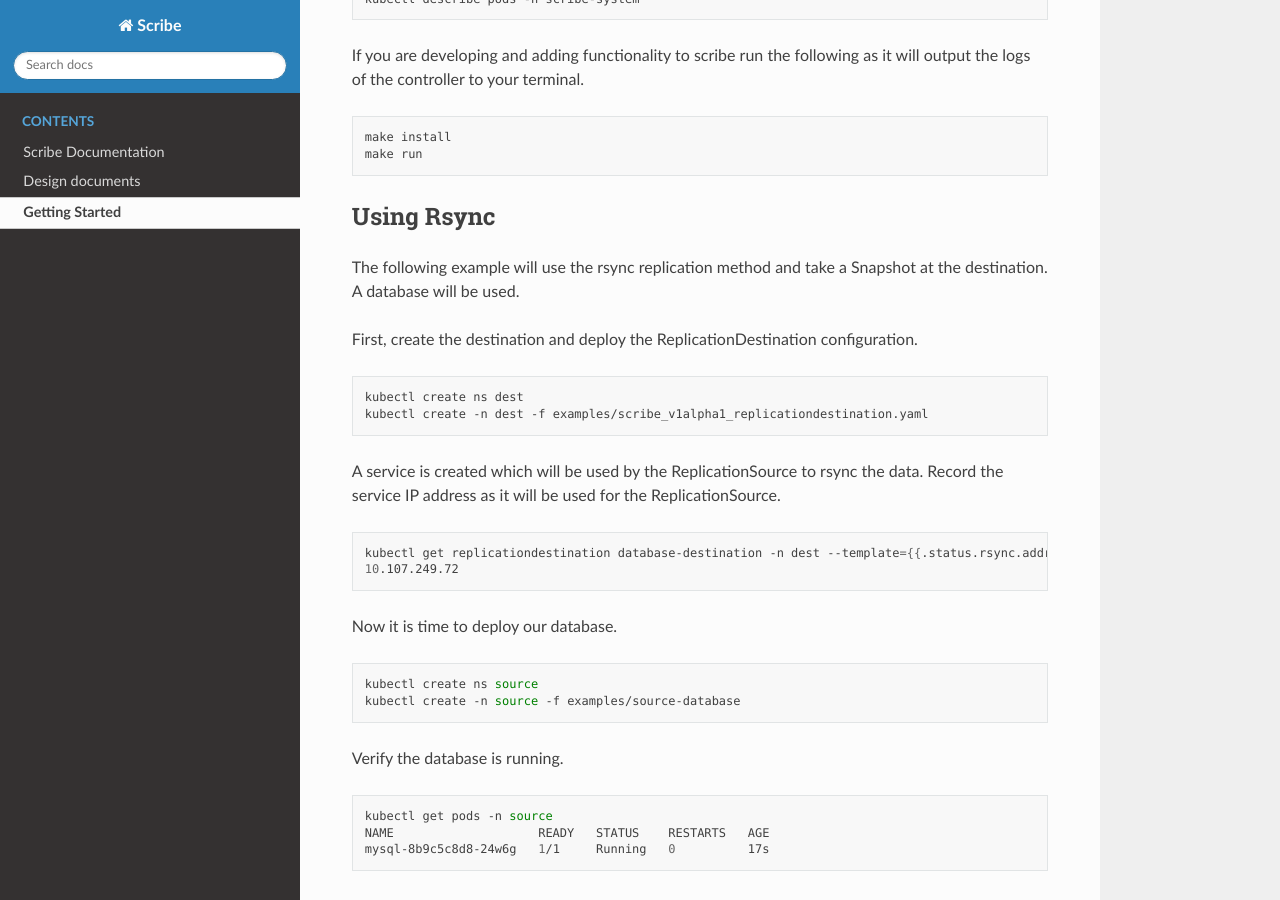
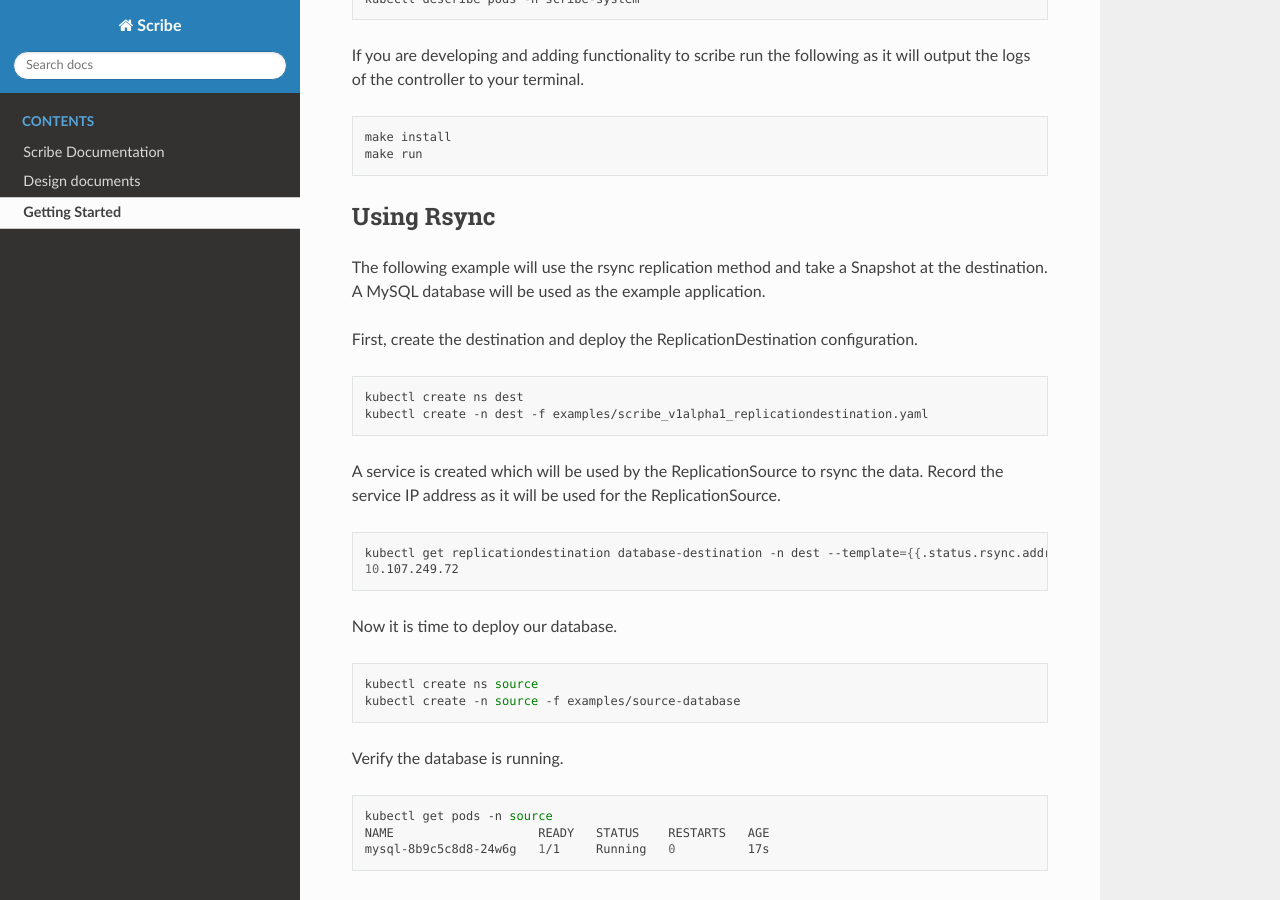
Before and after one commit to backube/volsync, a Sphinx documentation site: the page built from docs/getting_started/index.rst, in a window 1280 px wide and 900 px high, scrolled down 641 px. Built offline with Sphinx 7.4.7 and the Read the Docs theme 2.0.0, drawn with Linux system fonts in a browser that asks for light colours.

Commit message:
identify the database type
Signed-off-by: Ryan Cook <rcook@redhat.com>

```diff
--- a/docs/getting_started/index.rst
+++ b/docs/getting_started/index.rst
@@ -38,7 +38,7 @@ the controller to your terminal.
 Using Rsync
 ===========
 The following example will use the rsync replication method and take a Snapshot at the destination.
-A database will be used.
+A MySQL database will be used as the example application.
 
 First, create the destination and deploy the ReplicationDestination configuration.
 
```
